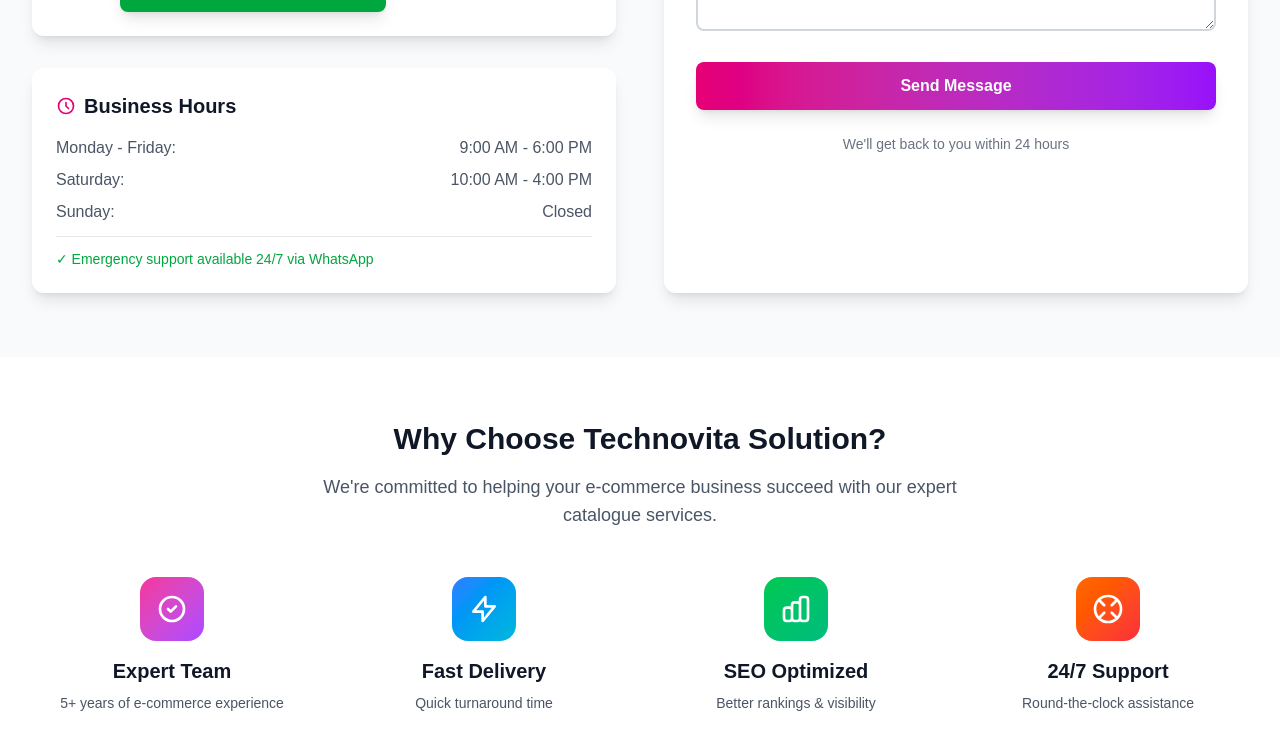
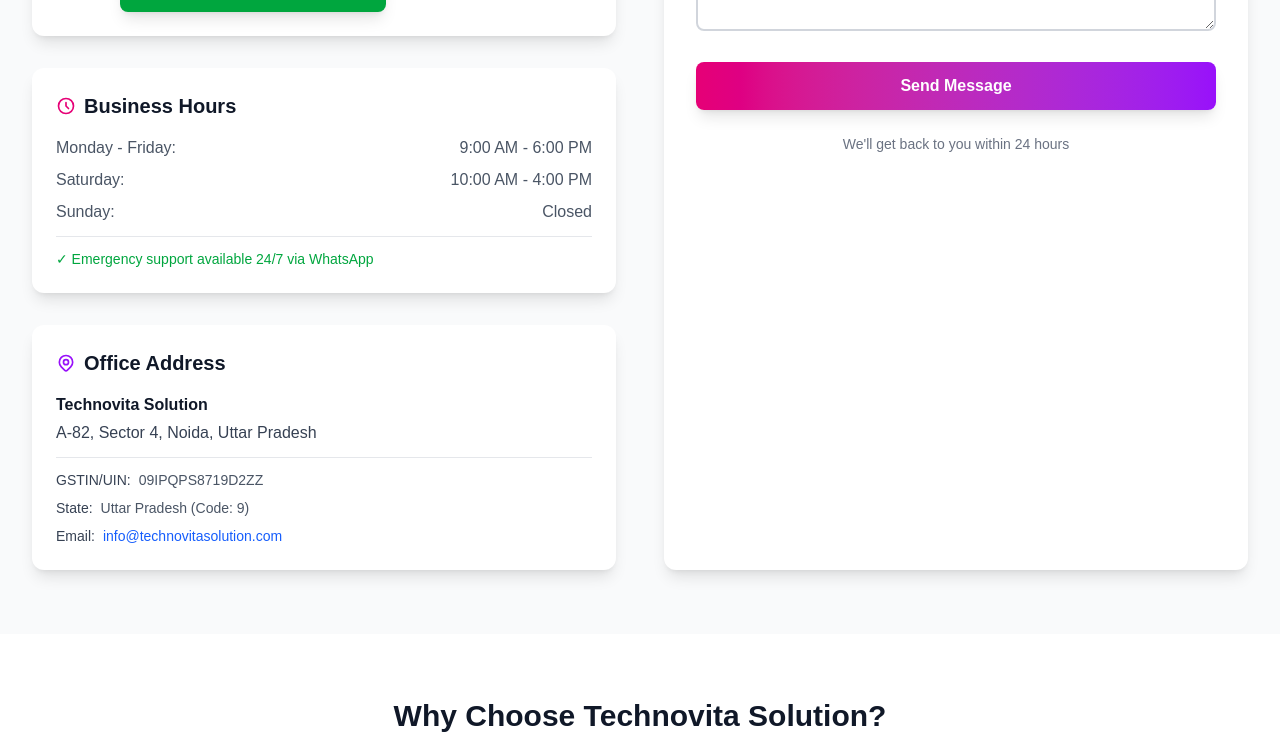
Before and after one commit to technovitaSolution/technovitacom, a Next.js app: page /contact in a window 1280 px wide. Shown: the part 1057-1812 px from the top of the page. Built offline with nearby package versions, Linux system fonts and the light colour scheme.

Commit message:
added address on contact us page

```diff
--- a/src/app/contact/page.tsx
+++ b/src/app/contact/page.tsx
@@ -201,6 +201,46 @@
                   <p className="text-sm text-green-600 font-medium">
                     ✓ Emergency support available 24/7 via WhatsApp
                   </p>
+                </div>
+              </div>
+            </div>
+
+            {/* Office Address */}
+            <div className="bg-white rounded-xl shadow-lg p-6">
+              <h3 className="text-xl font-semibold text-gray-900 mb-4 flex items-center">
+                <svg className="w-5 h-5 text-purple-600 mr-2" fill="none" stroke="currentColor" viewBox="0 0 24 24">
+                  <path strokeLinecap="round" strokeLinejoin="round" strokeWidth={2} d="M17.657 16.657L13.414 20.9a1.998 1.998 0 01-2.827 0l-4.244-4.243a8 8 0 1111.314 0z" />
+                  <path strokeLinecap="round" strokeLinejoin="round" strokeWidth={2} d="M15 11a3 3 0 11-6 0 3 3 0 016 0z" />
+                </svg>
+                Office Address
+              </h3>
+              <div className="space-y-3 text-gray-600">
+                <div>
+                  <h4 className="font-semibold text-gray-900 mb-1">Technovita Solution</h4>
+                  <p className="text-gray-700">
+                    A-82, Sector 4, Noida, Uttar Pradesh
+                  </p>
+                </div>
+                <div className="pt-3 border-t border-gray-200">
+                  <div className="space-y-2 text-sm">
+                    <div>
+                      <span className="font-medium text-gray-700">GSTIN/UIN:</span>
+                      <span className="ml-2 text-gray-600">09IPQPS8719D2ZZ</span>
+                    </div>
+                    <div>
+                      <span className="font-medium text-gray-700">State:</span>
+                      <span className="ml-2 text-gray-600">Uttar Pradesh (Code: 9)</span>
+                    </div>
+                    <div>
+                      <span className="font-medium text-gray-700">Email:</span>
+                      <a
+                        href="mailto:info@technovitasolution.com"
+                        className="ml-2 text-blue-600 hover:text-blue-700 transition-colors duration-200"
+                      >
+                        info@technovitasolution.com
+                      </a>
+                    </div>
+                  </div>
                 </div>
               </div>
             </div>
```
